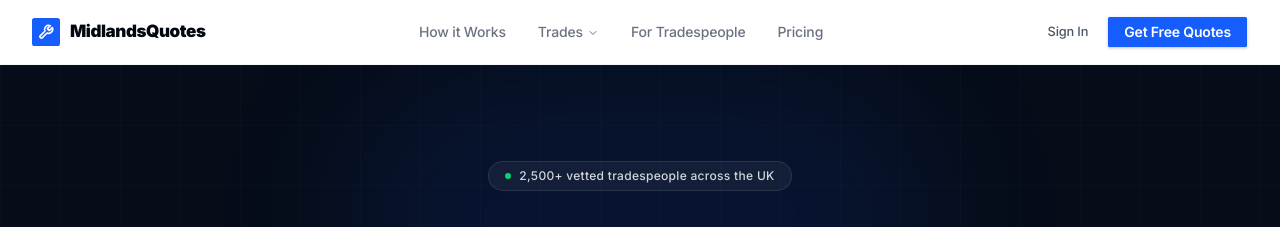
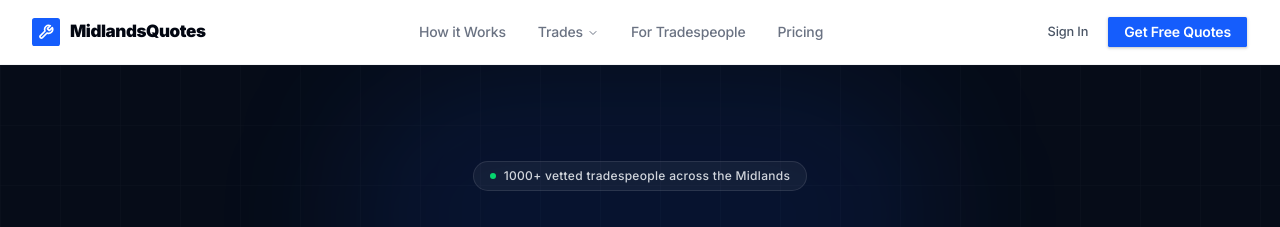
Before and after one commit to 14blatham/quoteamytrade, a Next.js app: page / in a window 1280 px wide. Shown: the top 227 px of the page. Built offline with nearby package versions, Linux system fonts and the light colour scheme.

Commit message:
Update tradespeople count in HeroSearch component

```diff
--- a/components/home/HeroSearch.tsx
+++ b/components/home/HeroSearch.tsx
@@ -31,7 +31,7 @@ export function HeroSearch() {
       <div className="relative max-w-4xl mx-auto px-6 lg:px-8 pt-24 pb-20 text-center">
         <div className="inline-flex items-center gap-2 bg-white/5 border border-white/10 rounded-full px-4 py-1.5 mb-8">
           <span className="w-1.5 h-1.5 rounded-full bg-green-400 animate-pulse" />
-          <span className="text-xs font-medium text-gray-300 tracking-wide">2,500+ vetted tradespeople across the UK</span>
+          <span className="text-xs font-medium text-gray-300 tracking-wide">1000+ vetted tradespeople across the Midlands</span>
         </div>
 
         <h1 className="text-4xl sm:text-6xl font-black text-white leading-[1.05] tracking-tight mb-5">
```
